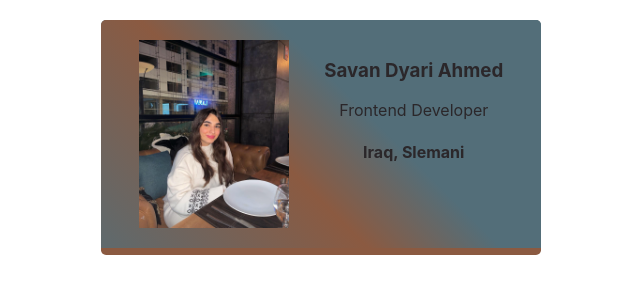
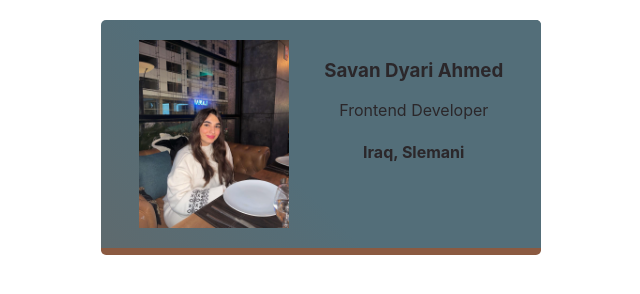
Before and after one commit to Savann0/business-card, a plain HTML site: page index.html in a window 1280 px wide. Shown: the whole page, without its empty margins (319-959 px from the left). Drawn offline with Linux system fonts and the light colour scheme.

Commit message:
Update styles.css

```diff
--- a/styles.css
+++ b/styles.css
@@ -26,7 +26,7 @@ body {
     background-image: linear-gradient(
       45deg,
       rgba(139, 90, 65, 0.2) 0%,
-      rgba(139, 90, 65, 1) 40%,
+      rgba(43, 39, 42, 0) 40%,
       rgba(83, 110, 121, 0.2) 60%,
       rgba(83, 110, 121, 1) 100%
     );
```
